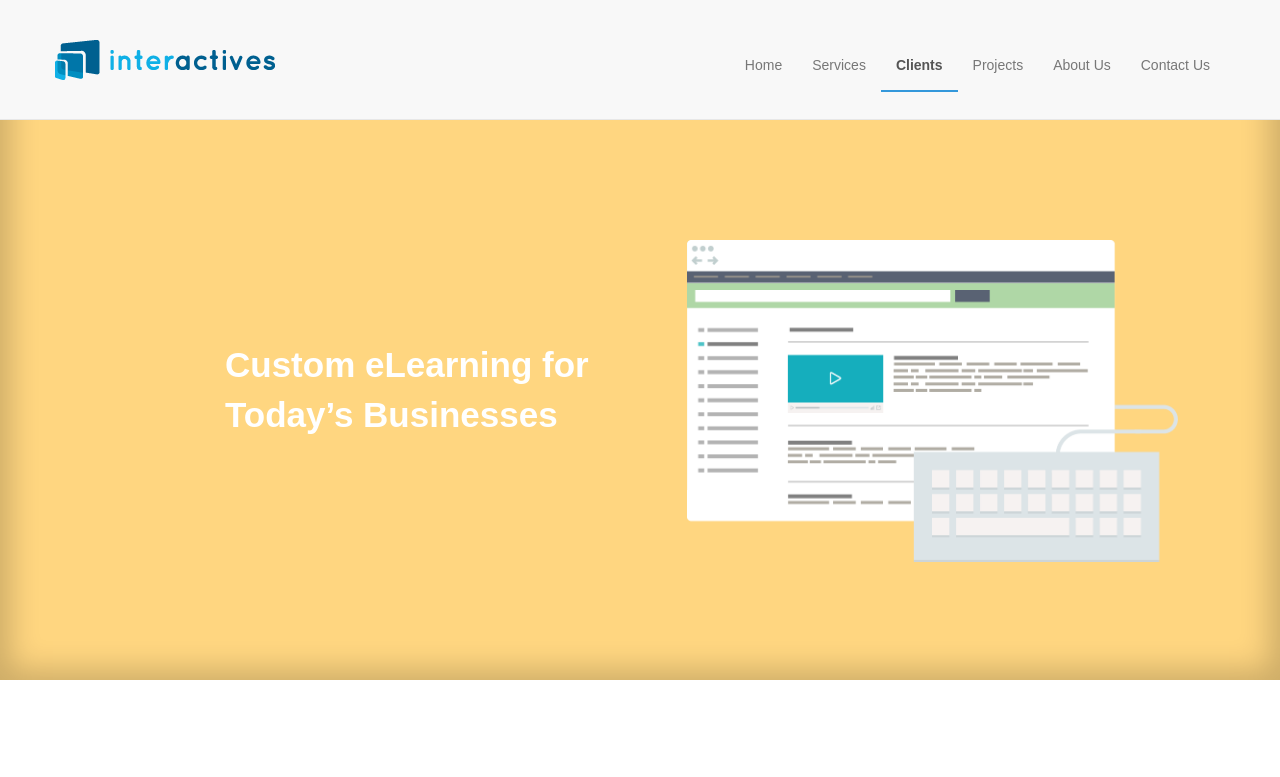
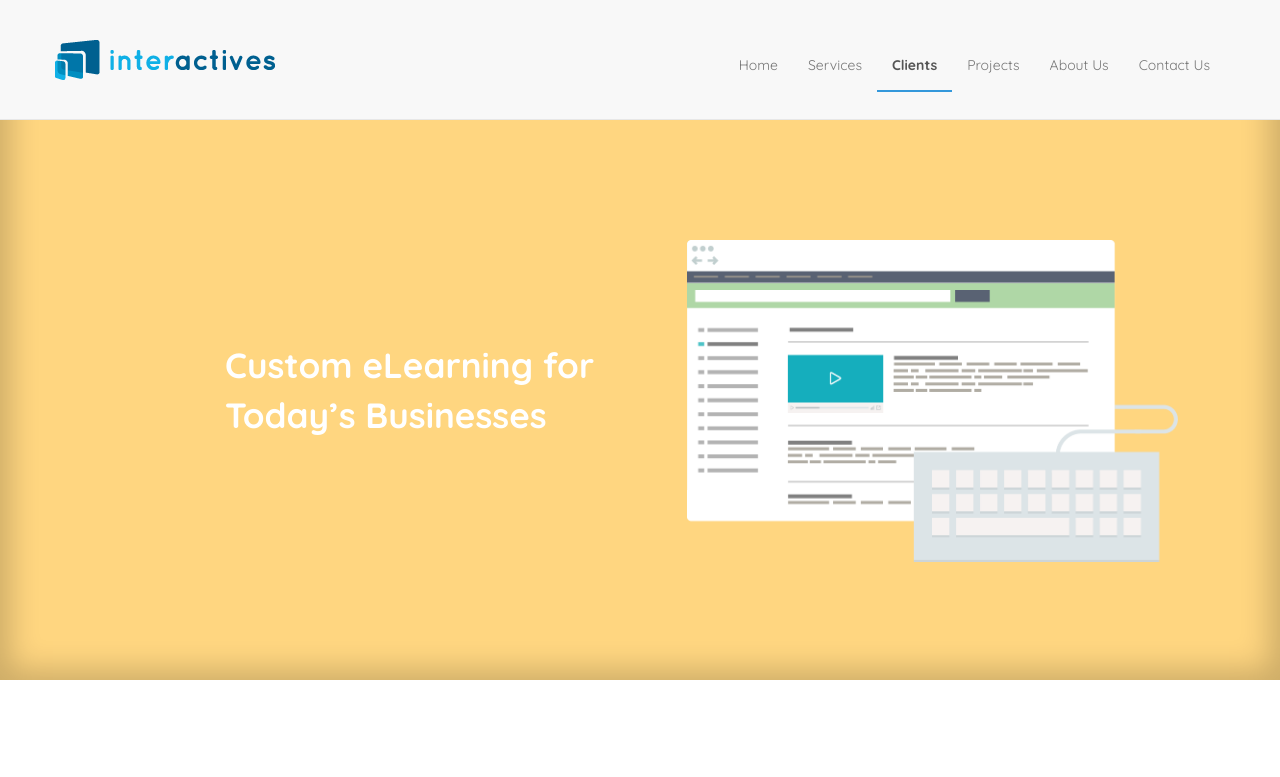
Before and after one commit to Jehnean/Interactives, a website: page www/clients.html in a window 1280 px wide. Shown: the top 777 px of the page. Drawn offline with nearby package versions, Linux system fonts and the light colour scheme.

Commit message:
added web fonts to all pages and moved above all other css for fast loading

```diff
--- a/www/clients.html
+++ b/www/clients.html
@@ -9,6 +9,7 @@
     <meta name="author" content="Interactives">
     <link rel="icon" href="favicon.ico">
     <title>Clients | Interactives</title>
+    <link href='http://fonts.googleapis.com/css?family=Quicksand:400,300,700' rel='stylesheet' type='text/css'>
     <link rel="stylesheet" href="/components/bootstrap/dist/css/bootstrap.min.css">
     <link rel="stylesheet" href="/components/font-awesome/css/font-awesome.min.css">
     <link rel="stylesheet" href="/css/style.css">
```
Also changed, not shown: www/about-us.html (+1 -0 lines), www/contact-us.html (+1 -1 lines), www/index.html (+1 -1 lines), www/projects.html (+1 -0 lines), www/services.html (+1 -0 lines).
